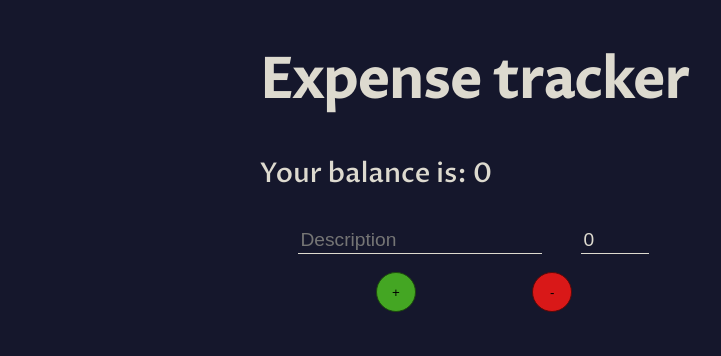
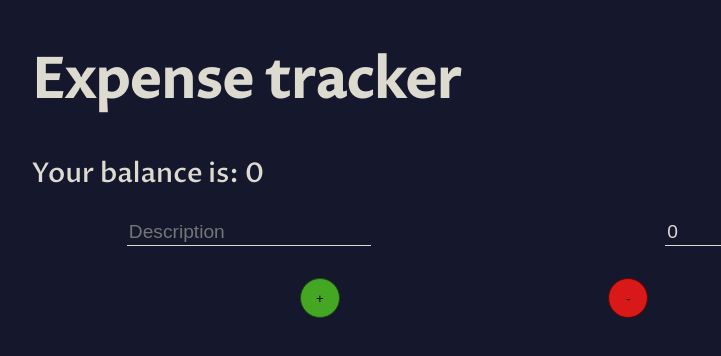
Before and after one commit to rampratts/react-expense-tracker, a React (Create React App) app: page / in a window 1280 px wide. Shown: the top 356 px of the page, without its empty margins (166-887 px from the left). Built offline with nearby package versions, Linux system fonts and the light colour scheme.

Commit message:
More css adjustments

```diff
--- a/src/Components/App.css
+++ b/src/Components/App.css
@@ -10,9 +10,17 @@ body {
 
 button:focus {outline:0;}
 
-#form-container {
+#input-container {
     display: grid;
-    grid-gap: 1rem;
+    grid-template-columns: 1fr;
+    grid-row-gap: 1rem;
+    justify-items: center;
+}
+
+#button-container {
+    margin-top: 2rem;
+    display: flex;
+    justify-content: space-evenly;
 }
 
 #value-input {
@@ -23,6 +31,10 @@ button:focus {outline:0;}
 #description-input {
     width: 15rem;
     height: 1.5rem;
+}
+
+#root {
+    width: 100%;
 }
 
 .row {
@@ -51,3 +63,15 @@ button:focus {outline:0;}
     background-color: #d91818;
     border: 1px solid #590909;
 }
+
+@media screen and (min-width: 450px) {
+    #root {
+        width: 70%;
+    }
+
+    #input-container {
+        display: grid;
+        grid-template-columns: 1fr 1fr;
+        grid-column-gap: 1rem;
+    }
+}
--- a/src/Components/App.js
+++ b/src/Components/App.js
@@ -51,31 +51,26 @@ class App extends React.Component {
 
   render() {
     return (
-      <div>
+      <div class="content">
         <h1>Expense tracker</h1>
         <p>Your balance is: {this.state.balance}</p>
-        <div id='form-container'>
-          <div className='row'>
-            <div className='input-container'>
+        <div id='input-container'>
           <Input
             placeholder='Description'
             onChange={text => this.setState({newDescription: text})}
             id='description-input'
-                value={this.state.newDescription}/>
-            </div>
-
-            <div class='input-container'>
+            value={this.state.newDescription}
+          />
           <Input
             type='number'
             value={this.state.newValue}
             id='value-input'
             onChange={text => this.setState({newValue: parseInt(text)})}/>
         </div>
-          </div>
-          <div class='row'>
+
+        <div id='button-container'>
           <button onClick={this.addIncome} className='add-btn income'>+</button>
           <button onClick={this.addExpense} className='add-btn expense'>-</button>
-          </div>
         </div>
         <ItemList items={this.state.items} deleteMyItem={this.deleteItem}/>
       </div>
--- a/src/Components/Input.css
+++ b/src/Components/Input.css
@@ -1,4 +1,4 @@
-.input-container .text-input {
+.text-input {
     border: 0;
     border-bottom: 1px solid #dddacf;
     font-size: 1.2rem;
@@ -7,7 +7,7 @@
     transition: all .2s;
 }
 
-.input-container .text-input:focus {
+.text-input:focus {
     border:none;
     outline:none;
     border-bottom: 1px solid #B30049;
--- a/src/Components/ItemList.css
+++ b/src/Components/ItemList.css
@@ -1,9 +1,13 @@
+ul {
+    padding: 0;
+}
+
 li {
     list-style-type: none;
 }
 
 .container {
-    width: 40rem;
+    width: 100%;
     background-color: red;
     display: flex;
     justify-content: space-between;
@@ -12,13 +16,12 @@ li {
 }
 
 .description {
-    width: 15rem;
+    max-width: 50%;
     word-break: break-all;
 }
 
 .value {
     display: flex;
-    width: 7rem;
-    justify-content: space-between;
+    align-items: center;
     word-break: break-all;
 }
```
Lines whose indentation alone changed are shown as unchanged.
